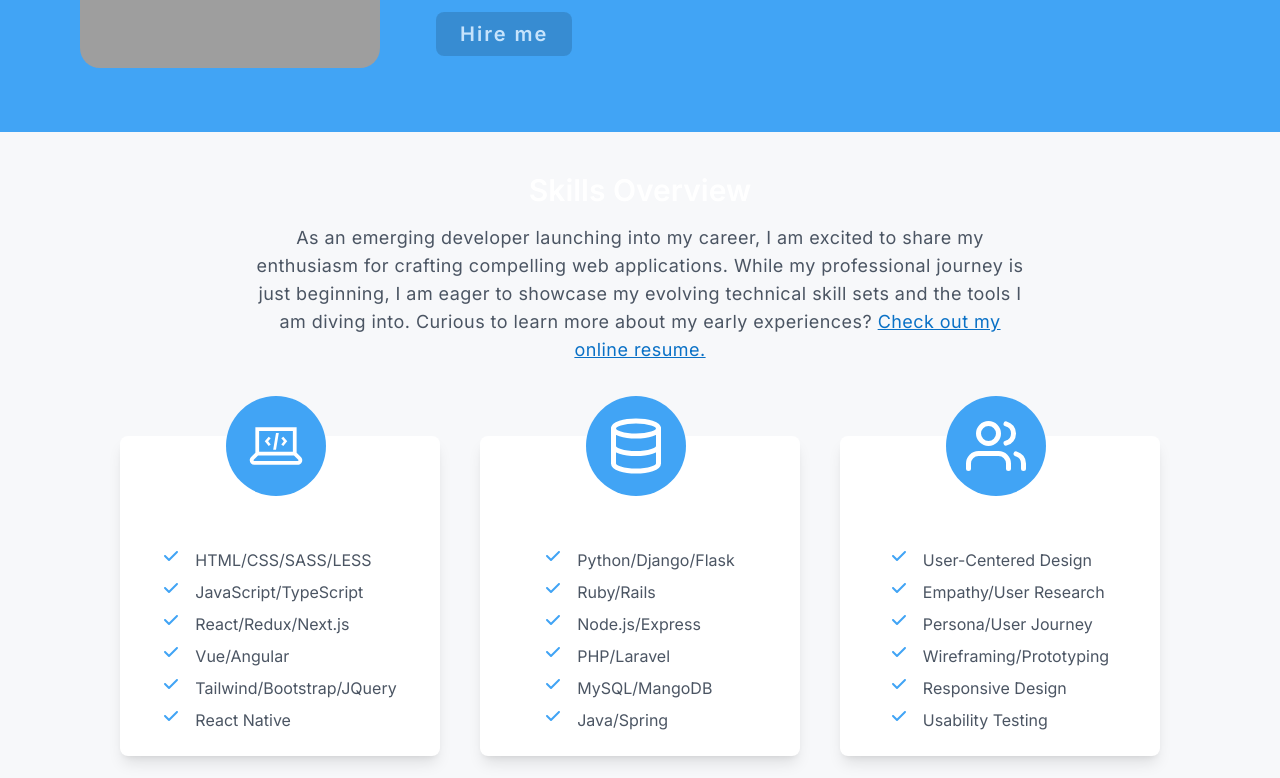
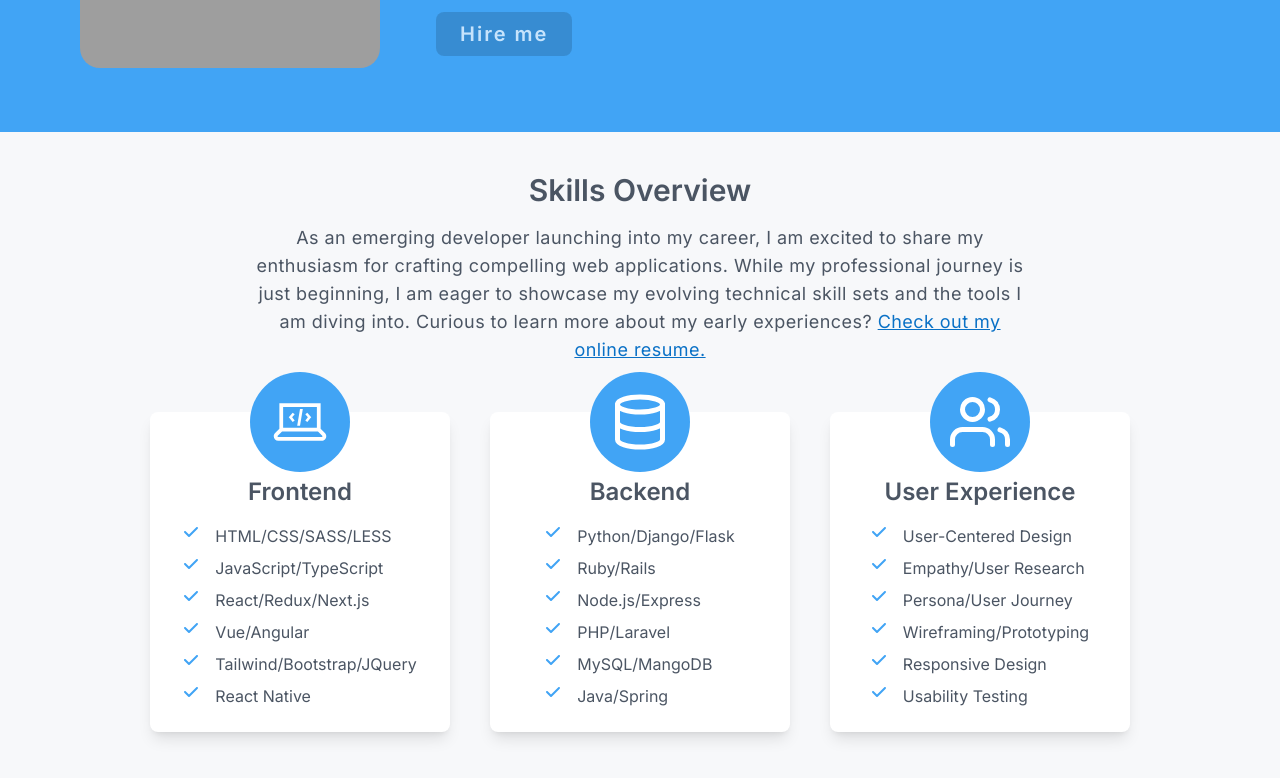
Before and after one commit to abdulwasiu6609/my-portfolio, a Next.js app: page / in a window 1280 px wide. Shown: the part 360-1138 px from the top of the page. Built offline with nearby package versions, Linux system fonts and the light colour scheme; grey boxes are pictures that could not be loaded.

Commit message:
skill section fixed

```diff
--- a/src/components/skillCard.js
+++ b/src/components/skillCard.js
@@ -5,12 +5,12 @@ export default function SkillCard(props) {
   const { icon, title, skills } = props;
 
   return (
-    <div className="flex flex-col  bg-white w-[450px]  sm:w-96 md:w-80 h-80 p-4 mt-12 rounded-lg justify-center items-center relative shadow-lg  ">
-      <div className=" size-[100px] bg-blue-light rounded-full absolute -top-10 left-[40%] sm:left-[38%] md:left-[33%] flex justify-center items-center ">
+    <div className="flex flex-col  bg-white w-[400px] md:w-[300px]  h-80 p-4 mt-12 rounded-lg justify-center items-center relative shadow-lg  ">
+      <div className=" size-[100px] bg-blue-light rounded-full absolute -top-10 left-[150px] md:left-[100px] flex justify-center items-center ">
         {icon}
       </div>
       <div className="flex flex-col gap-4 py-6 mt-10">
-        <h2 className="text-2xl font-semibold font-blue-darker text-center">
+        <h2 className="text-2xl font-semibold text-gray-600 text-center">
           {title}
         </h2>
         <ul className="text-left flex flex-col justify-start items-start gap-2 ">
--- a/src/components/skills.js
+++ b/src/components/skills.js
@@ -50,9 +50,9 @@ export default function Skills() {
   };
 
   return (
-    <section className="bg-whiteBg p-6 px-[10%] font-roboto flex flex-col flex-wrap gap-6 justify-center items-center md:px-20">
+    <section className="bg-whiteBg p-6 flex flex-col justify-center items-center">
       <div className="skill-overview text-center md:max-w-3xl">
-        <h1 className="text-3xl font-semibold font-blue-darker py-4">
+        <h1 className="text-3xl font-semibold text-gray-600 py-4">
           Skills Overview
         </h1>
         <p className="text-lg tracking-wide text-gray-600 ">
@@ -66,7 +66,7 @@ export default function Skills() {
           </Link>{" "}
         </p>
       </div>
-      <div className="skill-cards flex flex-wrap  md:grid-cols-3 gap-10 justify-center items-center ">
+      <div className="skill-cards flex flex-wrap justify-center items-start gap-10 ">
         <SkillCard
           title={"Frontend"}
           icon={
```
Also changed, not shown: 1 other file (tests, documents, lock files or other folders).
